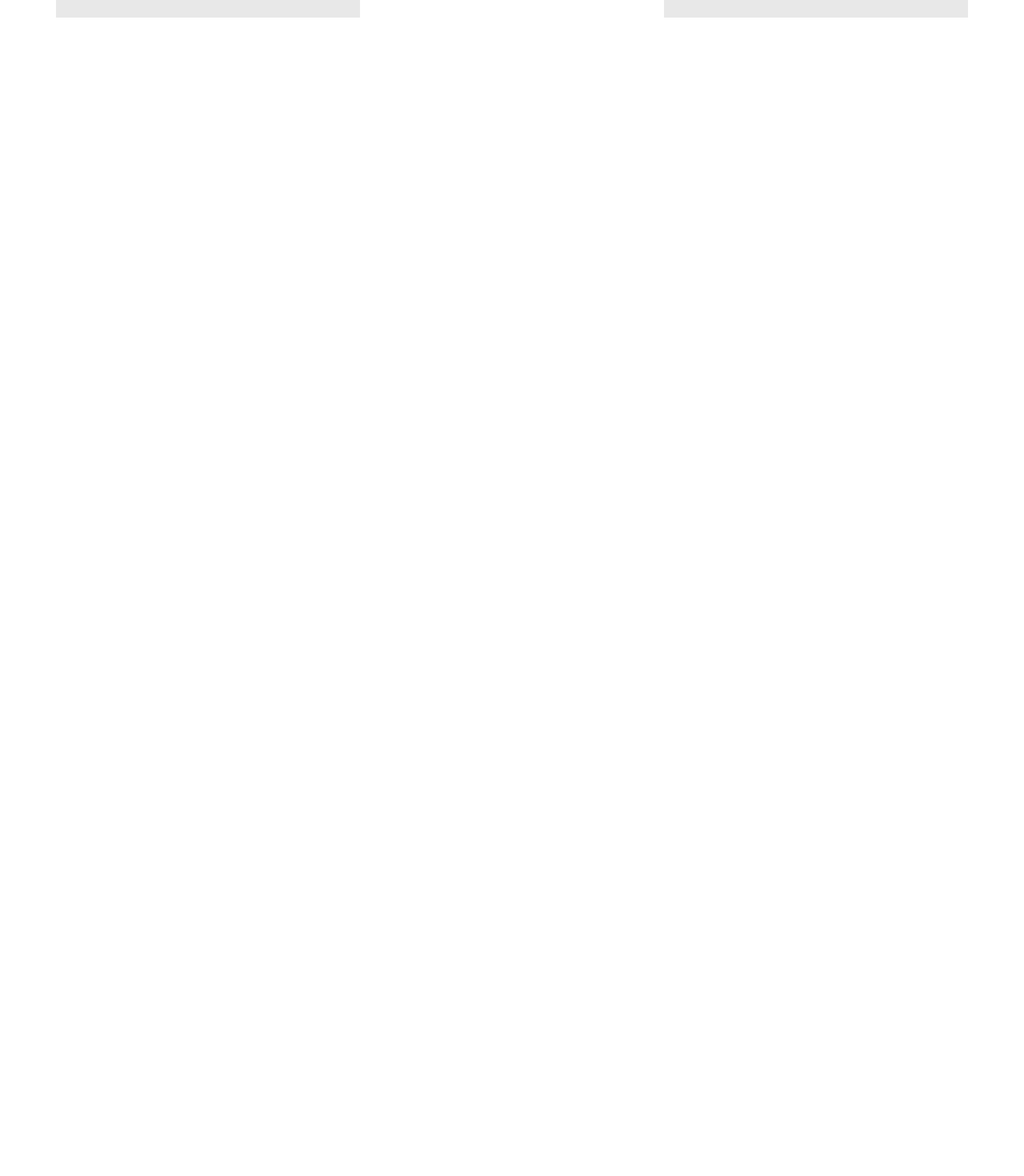
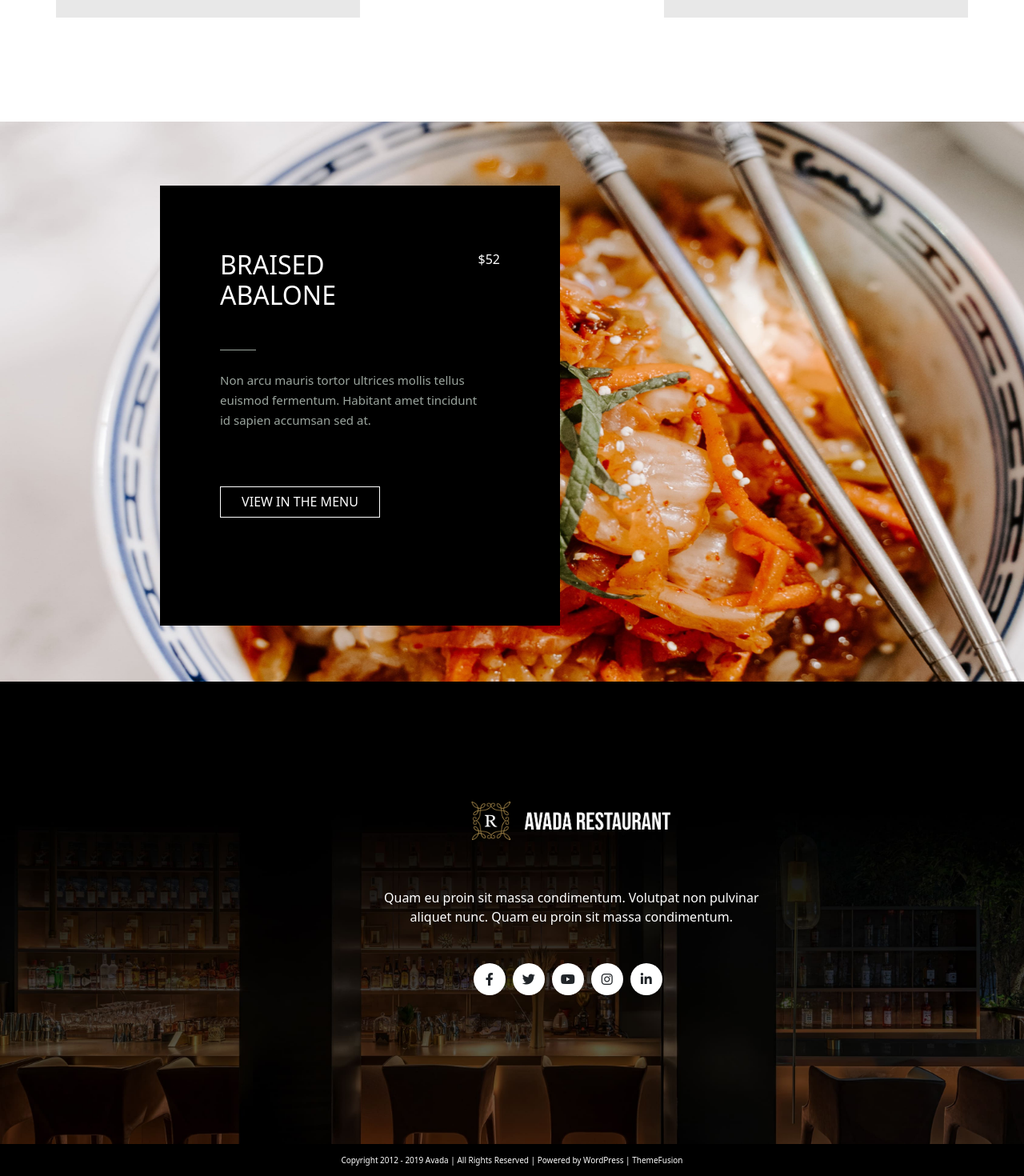
Before and after one commit to Mattia311/proj-html-vuejs, a Vue app: page / in a window 1280 px wide. Shown: the part 7442-8912 px from the top of the page at 80% size. Before the commit the page ends 7464 px from the top, so only its background shows below. Built offline with nearby package versions, Linux system fonts and the light colour scheme.

Commit message:
Footer complete

```diff
--- a/src/components/SiteFooter.vue
+++ b/src/components/SiteFooter.vue
@@ -1,5 +1,21 @@
 <template>
-  <div>
+  <div class="footer">
+    <div class="image">
+      <img src="../assets/images/footer2x.jpg" alt="">
+    </div>
+    <div class="text_footer text-center">
+      <img src="../assets/images/logo-restaurant-2x.png" alt="">
+      <p>Quam eu proin sit massa condimentum. Volutpat non pulvinar <br>aliquet nunc. Quam eu proin sit massa condimentum.</p>
+      <i class="fab fa-facebook-f"></i>
+      <i class="fab fa-twitter"></i>
+      <i class="fab fa-youtube"></i>
+      <i class="fab fa-instagram"></i>
+      <i class="fab fa-linkedin-in"></i>
+    </div>
+    <div class="copy text-center">
+      <p>Copyright 2012 - 2019 Avada | All Rights Reserved | Powered by WordPress | ThemeFusion</p>
+
+    </div>
 
   </div>
 </template>
@@ -11,5 +27,46 @@ export default {
 </script>
 
 <style lang="scss">
+.footer {
+  position: relative;
+  .image {
+   img {
+    width: 1443px;
+   }
+  }
+  .text_footer {
+    position: absolute;
+    top: 0;
+    margin-left: 480px;
+    margin-top: 150px;
+    img {
+      width: 250px;
+      margin-bottom: 60px;
+
+    }
+    p {
+      color: white;
+
+    }
+    i {
+      background: white;
+      width: 40px;
+      height: 40px;
+      border-radius: 25px;
+      padding-top: 12px;
+      margin-right: 9px;
+      margin-top: 30px;
+    }
+  }
+  .copy {
+    background: black;
+    color: white;
+    height: 40px;
+    font-size: 10px;
+    padding-top: 13px;
+  }
+
+}
+
 
 </style>
--- a/src/components/SiteMain.vue
+++ b/src/components/SiteMain.vue
@@ -221,6 +221,21 @@
                     </div>
 
                 </div>
+            </div>
+        </div>
+        <div class="main_nine">
+            <div>
+                <img src="../assets/images/hero42x.jpg" alt="">
+            </div>
+            <div class="main_nine_text">
+                <div class="d-flex text_main_nine justify-content-between">
+                    <h2>BRAISED <br> ABALONE</h2>
+                    <p class="prezzo">$52</p>
+                </div>
+                <div class="line"></div>
+                <p class="text_main_top_right">Non arcu mauris tortor ultrices mollis tellus <br>euismod fermentum. Habitant amet tincidunt <br>id sapien accumsan sed at. </p>
+                <button>VIEW IN THE MENU</button>
+
             </div>
         </div>
   </div>
@@ -658,6 +673,58 @@ export default {
 
         }
     }
+    .main_nine {
+        margin-top: 130px;
+        position: relative;
+        img {
+            width: 1447px;
+            height: 700px;
+        }
+        .main_nine_text {
+            position: absolute;
+            top: 80px;
+            height: 550px;
+            margin-left: 200px;
+            width: 500px;
+            background: black;
+            .line {
+                border-top: 1px solid #9BA59E;;
+                width: 45px;
+                margin-top: 8px;
+                margin-top: 40px;
+                margin-left: 75px;
+                margin-bottom: 25px;
+            }
+            .text_main_nine {
+                padding-top: 80px;
+                width: 70%;
+                margin: auto;
+            }
+            h2 {
+                color: white;
+            }
+            .prezzo {
+                    color: white;
+                }
+            .text_main_top_right {
+                color: #9BA59E;
+                font-size: 15px;
+                margin-left: 75px;
+                margin-bottom: 70px;
+                line-height: 25px;
+                }
+            button {
+                background: black;
+                color: white;
+                border: 1px solid white;
+                margin-left: 75px;
+                width: 200px;
+                height: 39px;
+            }
+
+        }
+
+    }
 
 }
 
```
